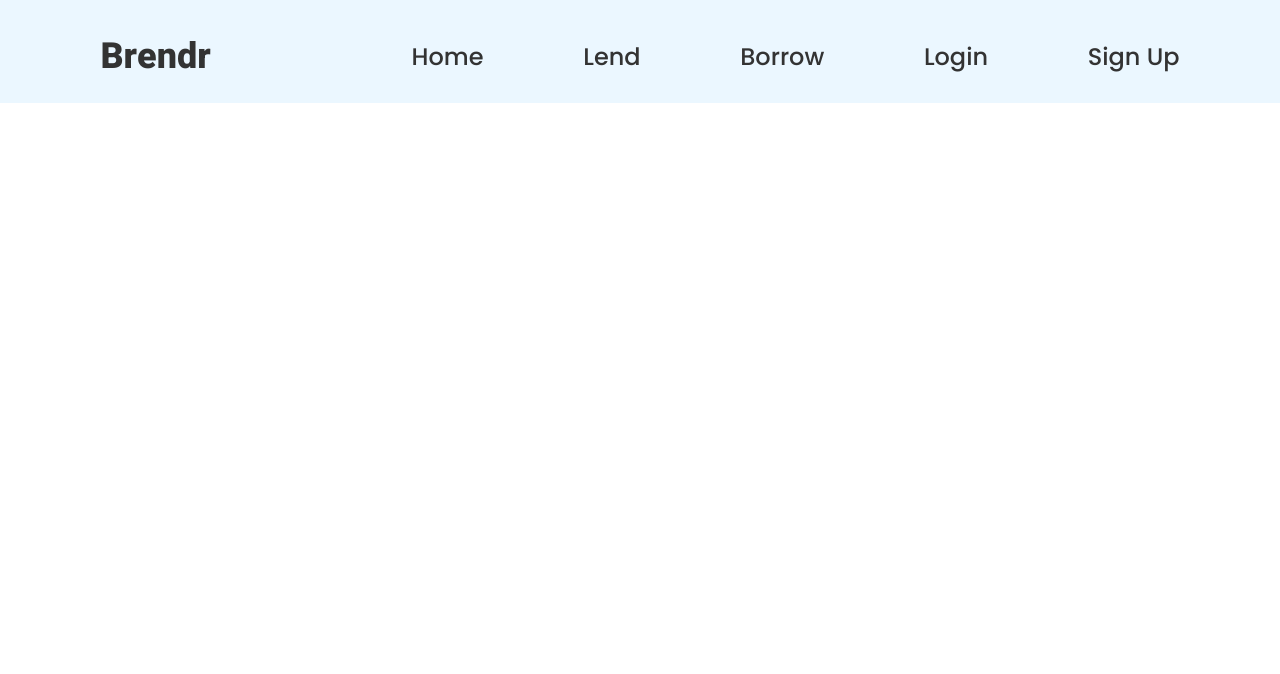
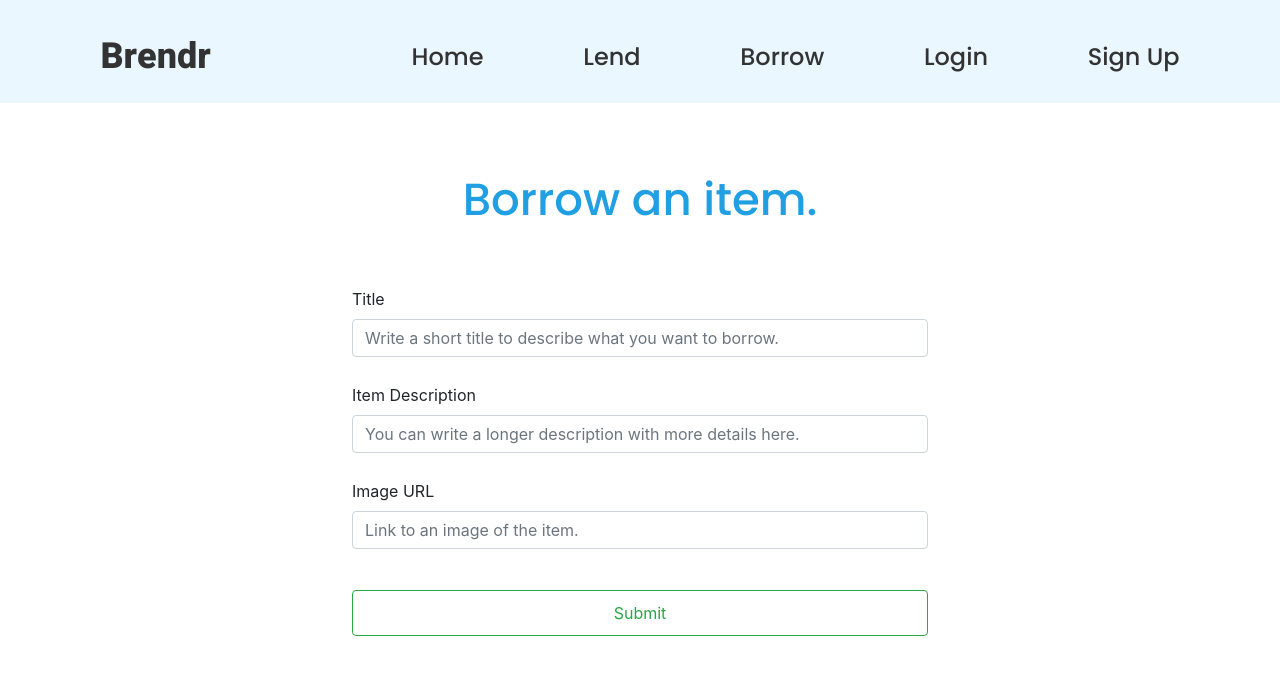
Before and after one commit to mirameen/Brendr, a React (Create React App) app in the folder brendr-react/: page /user in a window 1280 px wide. Shown: the top 674 px of the page. Built offline with nearby package versions, Linux system fonts and the light colour scheme.

Commit message:
Add form for borrowing an item
with backend support

```diff
--- a/brendr-react/src/App.js
+++ b/brendr-react/src/App.js
@@ -6,6 +6,7 @@ import Login from "./Login";
 import Signup from "./Signup";
 import Lend from "./Lend";
 import Borrow from "./Borrow";
+import User from "./User";
 import { BrowserRouter as Router, Route, Switch } from "react-router-dom";
 
 export const UserContext = React.createContext();
@@ -34,6 +35,9 @@ function App() {
             <Route exact path="/signup">
               <Signup />
             </Route>
+            <Route exact path="/user">
+              <User />
+            </Route>
           </Switch>
         </Router>
       </UserContext.Provider>
--- a/brendr-react/src/Borrow.js
+++ b/brendr-react/src/Borrow.js
@@ -1,7 +1,27 @@
-import React from 'react';
+import React, { useEffect } from "react";
+import { Redirect } from 'react-router-dom';
+import { useContext } from 'react';
+import {UserContext} from './App';
 
 function Borrow() {
-    return ( <h1>Borrow Page</h1> );
-}
+  const userSpec = useContext(UserContext);
+
+  useEffect(() => {
+    if (!userSpec.currUser || userSpec.currUser.success !== true){
+      alert("Please login to access this page");
+    }
+  }, [])
+
+  if (!userSpec.currUser || userSpec.currUser.success !== true){
+    return <Redirect to = "/login" />;
+  }
+
+  else {
+  return (
+    <div>
+    </div>
+  );
+  }
+};
 
 export default Borrow;
--- a/brendr-react/src/Nav.js
+++ b/brendr-react/src/Nav.js
@@ -32,7 +32,7 @@ function Nav() {
             <Link to='/lend'>Lend</Link>
             <Link to='/borrow'>Borrow</Link>
             {userData.currUser && userData.currUser.success?<Link to='/' onClick = {handleLogout}>Logout</Link>:<Link to='/login'>Login</Link>}
-            {userData.currUser && userData.currUser.success?<Link to='/lend'>Welcome {userData.currUser.user.firstname}!</Link>:<Link to='/signup'>Sign Up</Link>}
+            {userData.currUser && userData.currUser.success?<Link to='/user'>Welcome {userData.currUser.user.firstname}!</Link>:<Link to='/signup'>Sign Up</Link>}
           </div>
         </nav>
 
--- a/brendr-react/src/Signup.js
+++ b/brendr-react/src/Signup.js
@@ -4,8 +4,6 @@ import axios from 'axios';
 import {useHistory} from 'react-router-dom';
 
 const signupEndpoint = '/api/users/register'
-
-
 
 function signupUsingGoogle() {
   // TODO
--- /dev/null
+++ b/brendr-react/src/User.js
@@ -0,0 +1,90 @@
+import React from 'react';
+import { useState, useContext} from 'react';
+import axios from 'axios';
+import {useHistory} from 'react-router-dom';
+import {UserContext} from './App';
+
+const userEndpoint = '/api/items/register'
+
+function User() {
+
+  const [itemTitle, setItemTitle] = useState('');
+  const [itemDescription, setItemDescription] = useState('');
+  const [itemImageUrl, setItemImageUrl] = useState('');
+  const user = useContext(UserContext);
+  let history = useHistory();
+
+  function submit(details) {
+    axios.post(userEndpoint, details).then(res => {
+      if (res.data.success === true){
+        alert("Item request posted succesfully.");
+        history.push('/Lend');
+      }
+      else{
+        alert("Error");
+      }
+    })
+  }
+
+  return (
+    <React.Fragment>
+      <div className="signup-content">
+        <h1>Borrow an item.</h1>
+        <form action="/register" method="POST">
+          <div className="form-group">
+            <label htmlFor="email01">Title</label>
+            <input
+              className="form-control"
+              type="text"
+              name="title"
+              placeholder="Write a short title to describe what you want to borrow."
+              value={itemTitle}
+              onInput={e => setItemTitle(e.target.value)}
+              required
+            />
+          </div>
+
+          <div className="form-group">
+            <label htmlFor="contact01">Item Description</label>
+            <input
+              className="form-control"
+              type="text"
+              name="contact"
+              placeholder="You can write a longer description with more details here."
+              value={itemDescription}
+              onInput={e => setItemDescription(e.target.value)}
+              required
+            />
+          </div>
+
+          <div className="form-group">
+            <label htmlFor="itemImageUrl">Image URL</label>
+            <input
+              className="form-control"
+              type="text"
+              name="itemImageUrl"
+              placeholder="Link to an image of the item."
+              value={itemImageUrl}
+              onInput={e => setItemImageUrl(e.target.value)}
+              required
+            />
+          </div>
+
+          <div className="button-align">
+            <button type="button" className="btn btn-outline-success" onClick={() => submit({
+              name: itemTitle,
+              description: itemDescription,
+              imageURL: itemImageUrl,
+              borrowlend: true,
+              email: user.currUser.user.email
+            })}>
+              Submit
+            </button>
+          </div>
+        </form>
+      </div>
+    </React.Fragment>
+  );
+}
+
+export default User;
```
Also changed, not shown: 1 other file (tests, documents, lock files or other folders).
